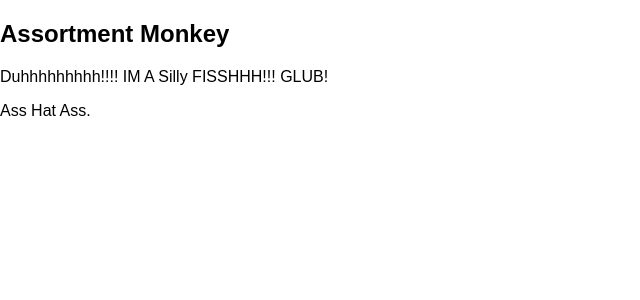
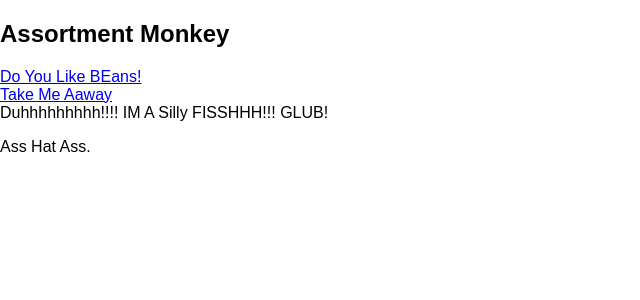
Before and after one commit to brakluner/REACTportfolio, a React (Create React App) app in the folder client/: page /user in a window 1280 px wide. Shown: the top 300 px of the page, without its empty margins (0-640 px from the left). Built offline with nearby package versions, Linux system fonts and the light colour scheme.

Commit message:
made the routes continuous

```diff
--- a/client/src/App.js
+++ b/client/src/App.js
@@ -19,12 +19,19 @@ function App() {
         } />
         <Route path="/about" exact render={
           () => {
-            return ( <h1> Wooooow!</h1>);
+            return ( <div><h1> Wooooow!</h1>
+                      <a href='/'>Saucey</a><br></br>
+                      <a href='/user'>Dolphin Pizza</a>
+            </div>);
           }
         } />
         <Route path="/user" exact render={
           () => {
-            return ( <Fish />);
+            return ( <div>
+              <a href='/about'>Do You Like BEans!</a><br></br>
+                      <a href='/'>Take Me Aaway</a>
+                      <Fish />
+            </div>);
           }
         } />
       </div>
```
